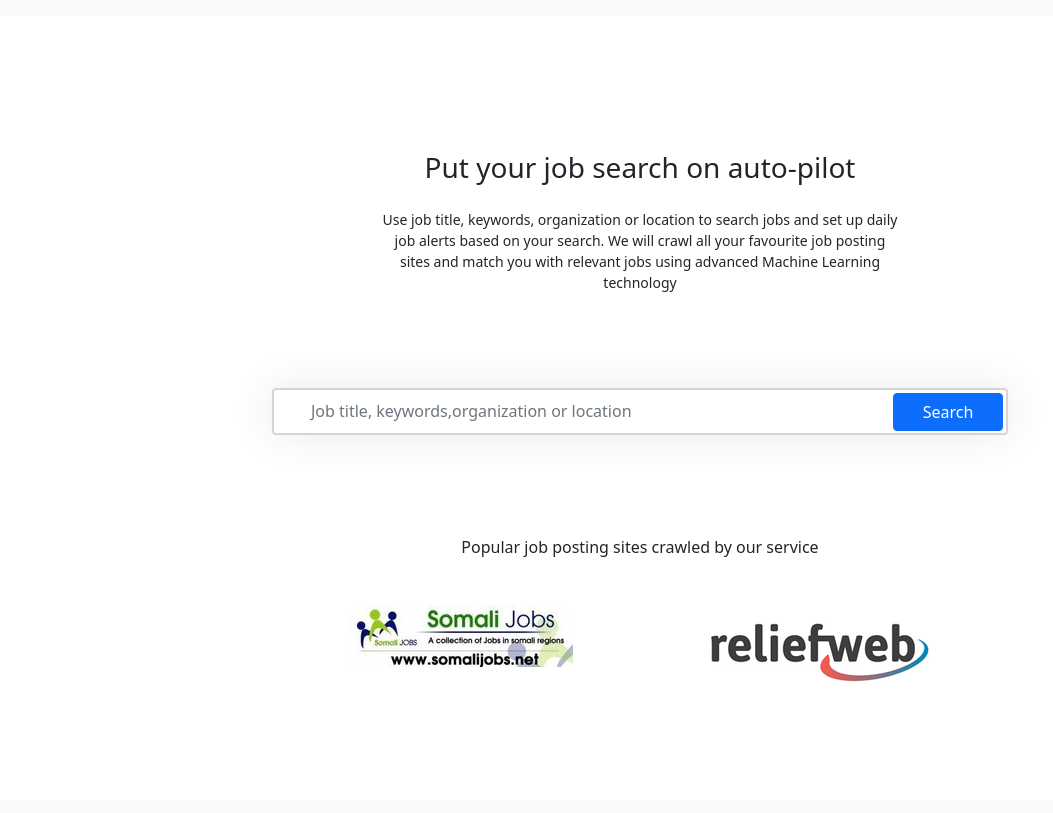
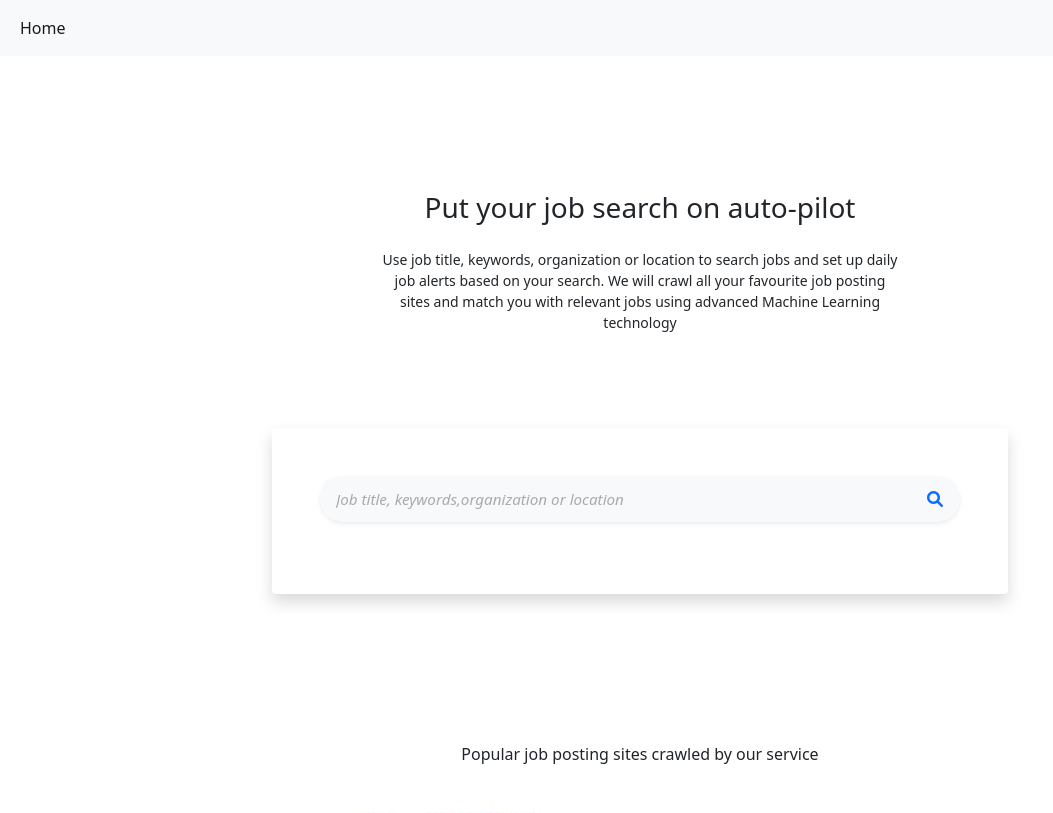
Before and after one commit to khldH/jobalertusingtextsimilarity, a FastAPI app: page / in a window 1280 px wide. Shown: the top 813 px of the page, without its empty margins (0-1053 px from the left). Before the commit the page ends 681 px from the top, so only its background shows below. Run offline with FastAPI, Linux system fonts and the light colour scheme; parts of the project's set-up code (start-up, migrations or seed data) failed here and were passed over.

Commit message:
updated search bar and added home link

```diff
--- a/static/css/main.css
+++ b/static/css/main.css
@@ -1,3 +1,13 @@
+
+
+.form-control::placeholder {
+  font-size: 0.95rem;
+  color: #aaa;
+  font-style: italic;
+}
+
+
+
 .search {
     position: relative;
     box-shadow: 0 0 40px rgba(51, 51, 51, .1)
--- a/templates/components/navbar.html
+++ b/templates/components/navbar.html
@@ -1,14 +1,14 @@
 <nav class="navbar navbar-expand-lg navbar-light bg-light">
-<!--  <div class="container-fluid">-->
+  <div class="container-fluid">
 <!--    <a class="navbar-brand" href="#">Navbar</a>-->
-<!--    <button class="navbar-toggler" type="button" data-bs-toggle="collapse" data-bs-target="#navbarSupportedContent" aria-controls="navbarSupportedContent" aria-expanded="false" aria-label="Toggle navigation">-->
-<!--      <span class="navbar-toggler-icon"></span>-->
-<!--    </button>-->
-<!--    <div class="collapse navbar-collapse" id="navbarSupportedContent">-->
-<!--      <ul class="navbar-nav me-auto mb-2 mb-lg-0">-->
-<!--        <li class="nav-item">-->
-<!--          <a class="nav-link active" aria-current="page" href="#">Home</a>-->
-<!--        </li>-->
+    <button class="navbar-toggler" type="button" data-bs-toggle="collapse" data-bs-target="#navbarSupportedContent" aria-controls="navbarSupportedContent" aria-expanded="false" aria-label="Toggle navigation">
+      <span class="navbar-toggler-icon"></span>
+    </button>
+    <div class="collapse navbar-collapse" id="navbarSupportedContent">
+      <ul class="navbar-nav me-auto mb-2 mb-lg-0">
+        <li class="nav-item">
+          <a class="nav-link active" aria-current="page" href="/">Home</a>
+        </li>
 <!--        <li class="nav-item">-->
 <!--          <a class="nav-link" href="#">Link</a>-->
 <!--        </li>-->
@@ -26,11 +26,8 @@
 <!--        <li class="nav-item">-->
 <!--          <a class="nav-link disabled" href="#" tabindex="-1" aria-disabled="true">Disabled</a>-->
 <!--        </li>-->
-<!--      </ul>-->
-<!--      <form class="d-flex">-->
-<!--        <input class="form-control me-2" type="search" placeholder="Search" aria-label="Search">-->
-<!--        <button class="btn btn-outline-success" type="submit">Search</button>-->
-<!--      </form>-->
-<!--    </div>-->
-<!--  </div>-->
+      </ul>
+
+    </div>
+  </div>
 </nav>
--- a/templates/home/index.html
+++ b/templates/home/index.html
@@ -35,19 +35,49 @@
             </div>
         </div>
     </div>
-    <div class="row height d-flex justify-content-center align-items-center">
-        <div class="col-md-8">
-            <form class="form-inline" action="/search/">
-                <div class="search">
-                    <!--                    <i class="fa fa-search"></i>-->
-                    <input type="text" class="form-control" name="query" value="{{query}}"
-                           placeholder="Job title, keywords,organization or location">
-                    <button class="btn btn-primary" style="width:110px">Search</button>
-                </div>
-            </form>
+    <div class="row mb-5">
+        <div class="col-lg-8 mx-auto">
+            <div class="bg-white p-5 rounded shadow">
+                <form action="/search/">
+                    <div class="p-1 bg-light rounded rounded-pill shadow-sm mb-4">
+                        <div class="input-group">
+                            <input type="search"name="query" value="{{query}}"
+                               placeholder="Job title, keywords,organization or location"
+                                   aria-describedby="button-addon1" class="form-control border-0 bg-light">
+                            <div class="input-group-append">
+                                <button id="button-addon1" type="submit" class="btn btn-link text-primary"><i
+                                        class="fa fa-search"></i></button>
+                            </div>
+                        </div>
+                    </div>
+
+
+                </form>
+                <!-- End -->
+
+            </div>
         </div>
+    </div>
+<!--    <div class="row height d-flex justify-content-center align-items-center">-->
+<!--        <div class="col-md-8">-->
+<!--            <form class="form-inline" action="/search/">-->
+<!--                <div class="search">-->
+<!--                    &lt;!&ndash;                    <i class="fa fa-search"></i>&ndash;&gt;-->
+<!--                    <div class="col-md-8">-->
+<!--                        <input type="text" class="form-control" name="query" value="{{query}}"-->
+<!--                               placeholder="Job title, keywords,organization or location">-->
 
-    </div>
+<!--                    </div>-->
+<!--                    <div class="col-md-2">-->
+<!--                        <button class="btn btn-primary" style="width:110px">Search</button>-->
+<!--                    </div>-->
+
+
+<!--                </div>-->
+<!--            </form>-->
+<!--        </div>-->
+
+<!--    </div>-->
 
 
     {% if jobs%}
@@ -93,11 +123,12 @@
                     <div class="list border-bottom">
                         <div class="d-flex flex-column ml-3"><span>{{job.title}}</span>
                             {% if job.days_since_posted == 0 %}
-                             <span class="text-muted"><small><i class=""></i> today </small></span>
-                            {% elif  job.days_since_posted ==1%}
-                            <span class="text-muted"><small><i class=""></i> {{job.days_since_posted}} day ago</small></span>
+                            <span class="text-muted"><small><i class=""></i> today </small></span>
+                            {% elif job.days_since_posted ==1%}
+                            <span class="text-muted"><small><i
+                                    class=""></i> {{job.days_since_posted}} day ago</small></span>
                             {% else %}
-                             <span class="text-muted"><small><i class=""></i> {{job.days_since_posted}} days ago</small></span>
+                            <span class="text-muted"><small><i class=""></i> {{job.days_since_posted}} days ago</small></span>
                             {%endif%}
                             <!--                             <span><small>{{job.posted_date}}</small></span>-->
                             <!--                              <span><small>{{job.organization}}</small></span>-->
```
